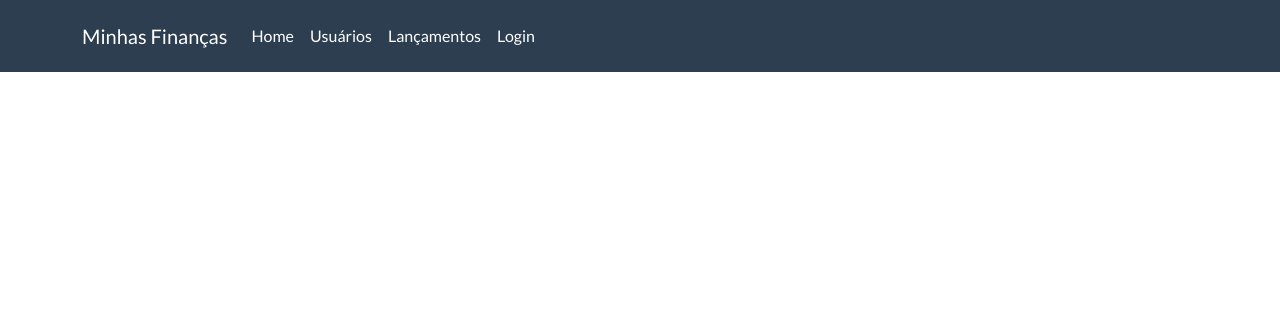
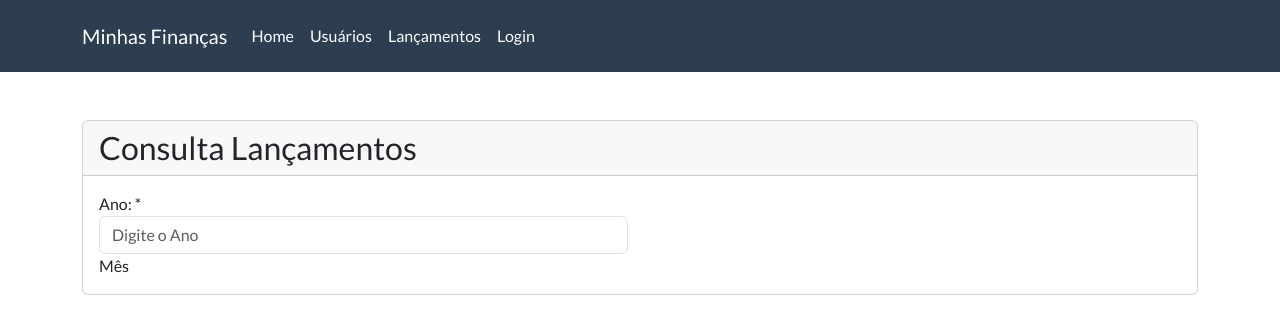
Before and after one commit to gabriellmelo10/minhas-financas-app, a React (Create React App) app: page /#/consulta-lancamentos in a window 1280 px wide. Shown: the top 334 px of the page. Built offline with nearby package versions, Linux system fonts and the light colour scheme.

Commit message:
Criando a view de Consulta de Lançamentos

```diff
--- a/src/components/navbar.js
+++ b/src/components/navbar.js
@@ -18,7 +18,7 @@ function Navbar() {
                     <ul className="navbar-nav">
                         <NavBarItem href="#/home" label="Home" />
                         <NavBarItem href="#/cadastro-usuarios" label="Usuários" />
-                        <NavBarItem href="#/" label="Lançamentos" />
+                        <NavBarItem href="#/consulta-lancamentos" label="Lançamentos" />
                         <NavBarItem href="#/login" label="Login" />
                     </ul>
                 </div>
--- a/src/main/rotas.js
+++ b/src/main/rotas.js
@@ -5,6 +5,7 @@ import { Route, Switch, HashRouter } from 'react-router-dom'
 import CadastroUsuario from '../views/cadastroUsuario';
 import Login from '../views/login';
 import Home from '../views/home';
+import ConsultaLancamentos from '../views/consulta-lancamentos';
 
 function Rotas() {
     return (
@@ -13,6 +14,7 @@ function Rotas() {
                 <Route path="/home" component={Home} />
                 <Route path="/login" component={Login} />
                 <Route path="/cadastro-usuarios" component={CadastroUsuario} />
+                <Route path="/consulta-lancamentos" component={ConsultaLancamentos} />
             </Switch>
         </HashRouter>
     )
--- /dev/null
+++ b/src/views/consulta-lancamentos.js
@@ -0,0 +1,32 @@
+import React from 'react'
+import { withRouter } from 'react-router-dom'
+import Card from '../components/card'
+import FormGroup from '../components/form-group'
+
+class ConsultaLancamentos extends React.Component {
+
+    render(){
+        return(
+            <Card title="Consulta Lançamentos">
+                <div class="row">
+                    <div class="col-lg-6">
+                        <div class="bs-component">
+                            <FormGroup label="Ano: *" htmlFor="inputAno">
+                                <input type="text"
+                                    id="inputAno"
+                                    className="form-control"
+                                    name="ano"
+                                    placeholder='Digite o Ano' />
+                            </FormGroup>
+                            <FormGroup label="Mês" htmlFor="inputMes">
+
+                            </FormGroup>
+                        </div>
+                    </div>
+                </div>
+            </Card>
+        )
+    }
+}
+
+export default withRouter( ConsultaLancamentos )
```
